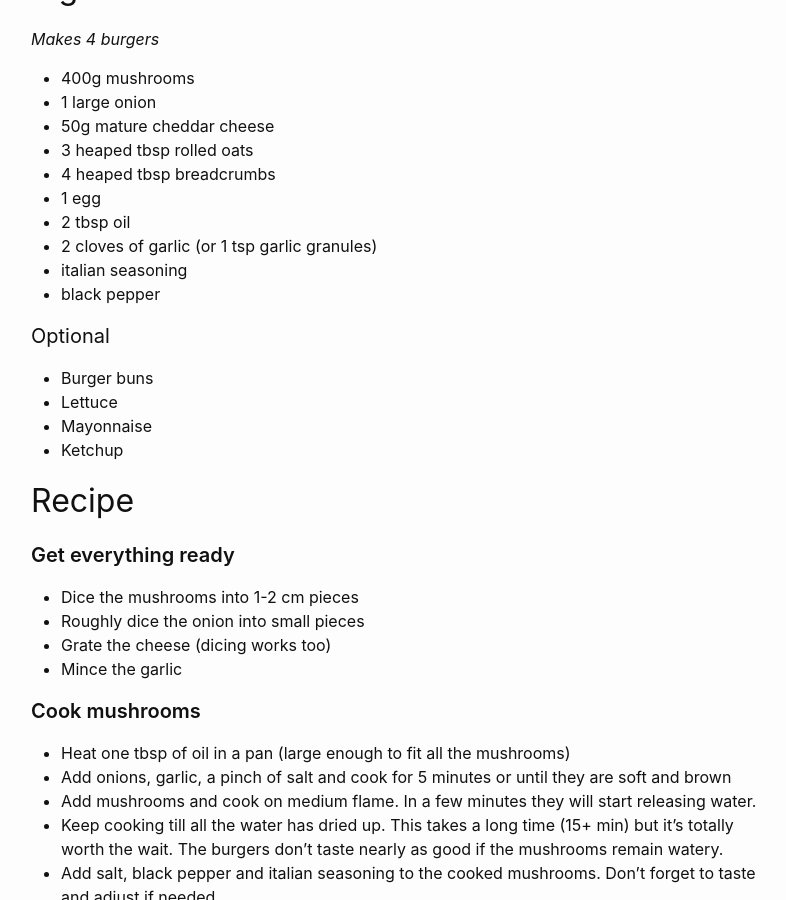
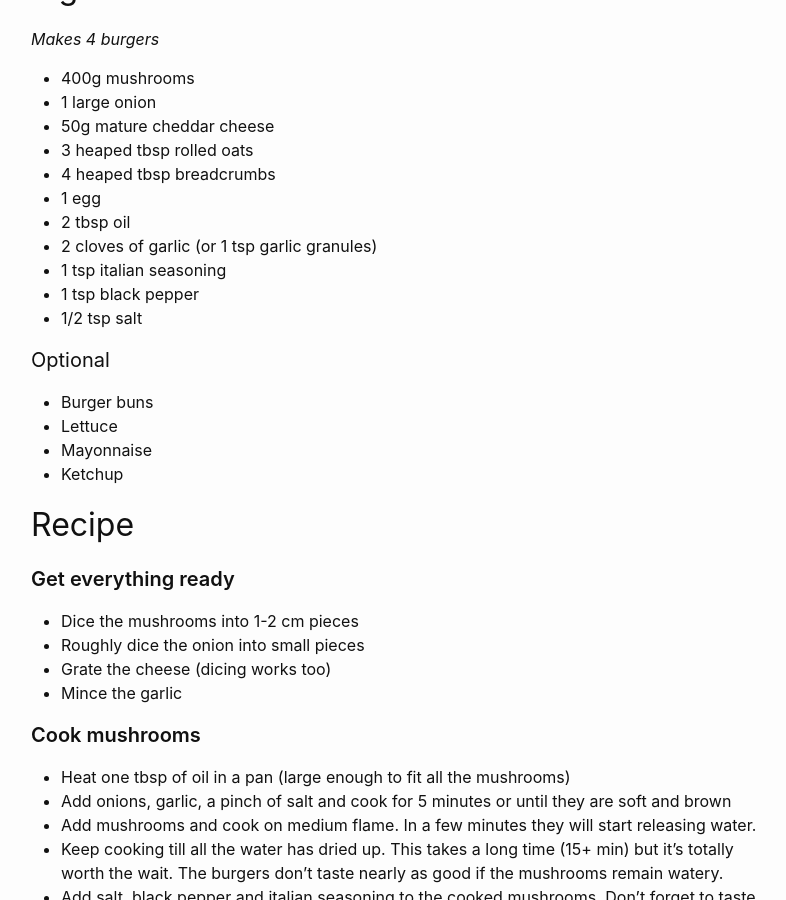
Before and after one commit to chiraggupta/ChiragGupta.com, a Jekyll site: the page built from _posts/2020-06-12-mushroom-burgers.md, in a window 1280 px wide and 900 px high, scrolled down 1209 px. Shown: the whole window, without its empty margins (239-1025 px from the left). Built offline with Jekyll 4.4.1, drawn with Linux system fonts in a browser that asks for light colours.

Commit message:
Add missing ingredients to mushroom burgers recipe

```diff
--- a/_posts/2020-06-12-mushroom-burgers.md
+++ b/_posts/2020-06-12-mushroom-burgers.md
@@ -25,8 +25,9 @@ _Makes 4 burgers_
 - 1 egg
 - 2 tbsp oil
 - 2 cloves of garlic (or 1 tsp garlic granules)
-- italian seasoning
-- black pepper
+- 1 tsp italian seasoning
+- 1 tsp black pepper
+- 1/2 tsp salt
 
 #### Optional
 
```
